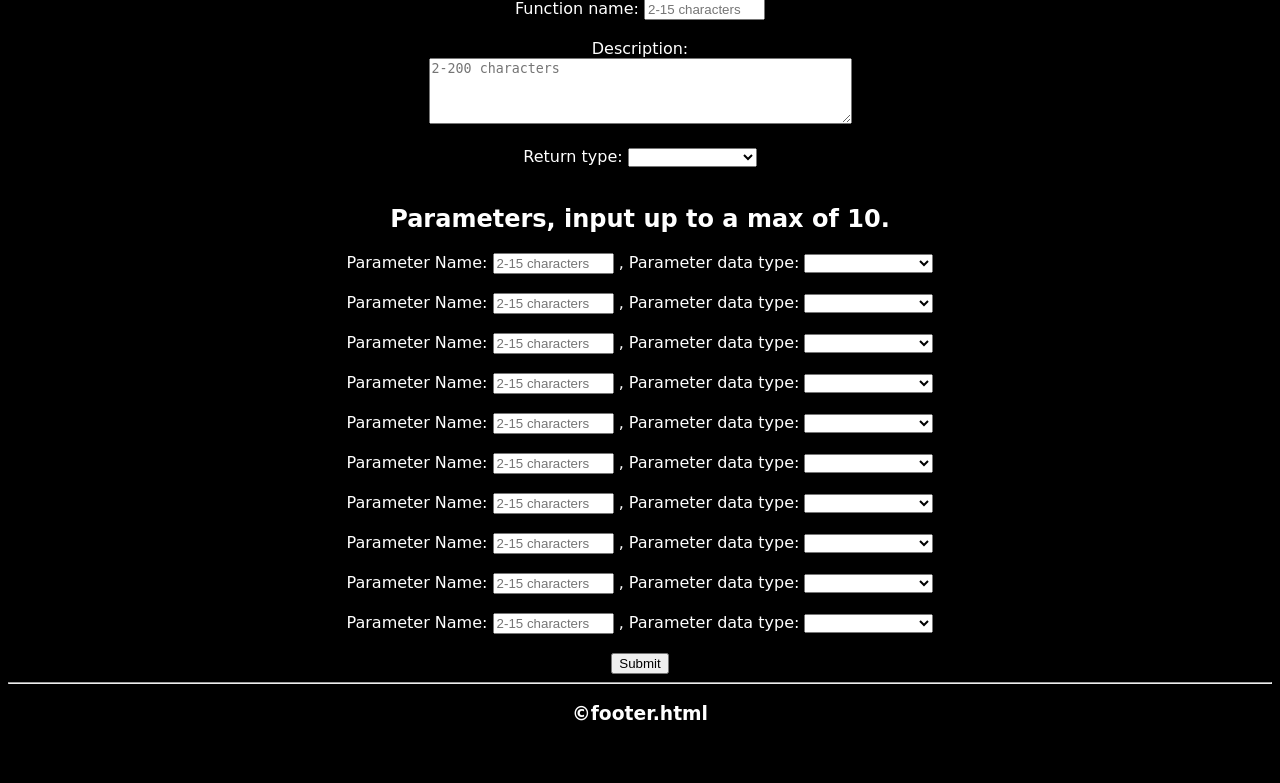
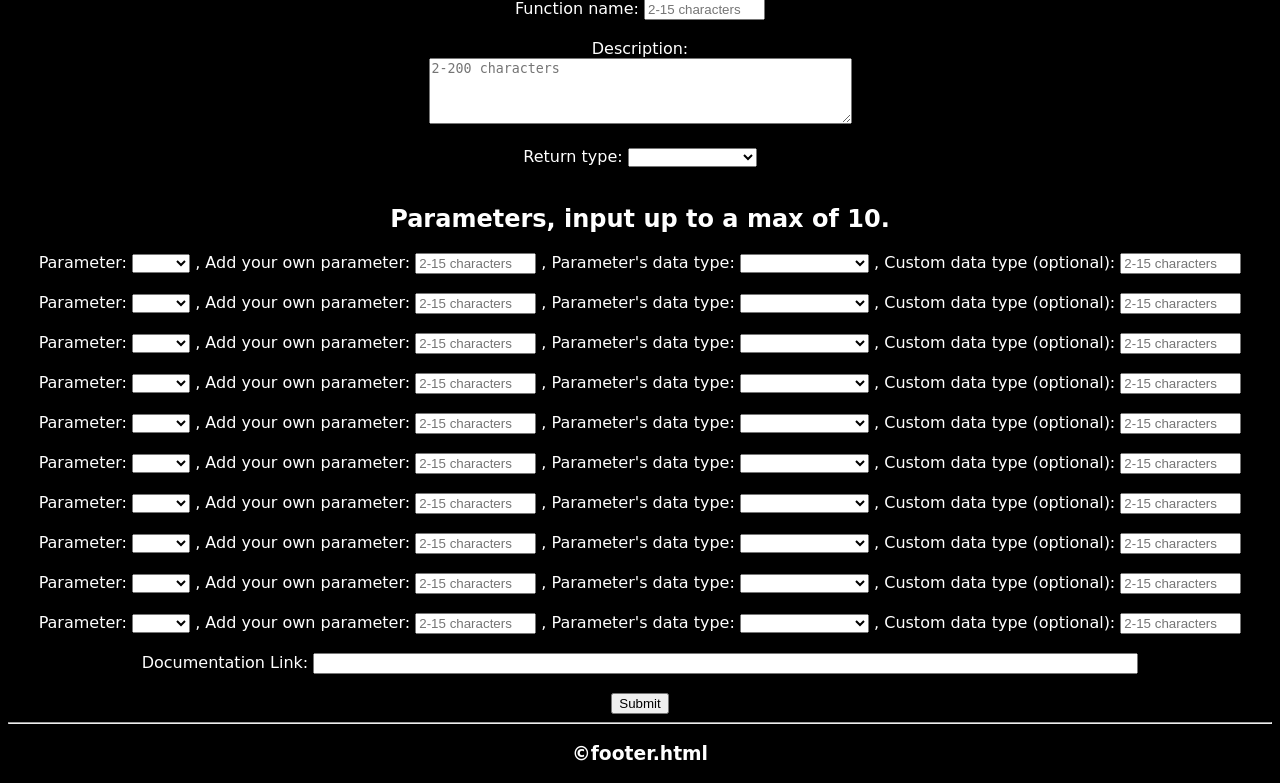
Before and after one commit to Someone-That/Godot-Functions, a Flask app: page /add-your-own in a window 1280 px wide; the page is wider, and only the part inside the window is pictured. Shown: the part 322-1105 px from the top of that part. Before the commit the page ends 1043 px from the top of that part, so only its background shows below. Run offline with Flask 3, Linux system fonts and the light colour scheme; data comes from the database, SQL or seed files in the repository.

Commit message:
Adding custom datatype/parameter input fields

```diff
--- a/routes.py
+++ b/routes.py
@@ -65,7 +65,8 @@ def home():
 @app.route('/add-your-own')
 def add_your_own():
 	data_types = sql_statement("SELECT name from DataType")
-	return render_template("add_your_own.html", title="Add your own", data_types=data_types)
+	parameters = sql_statement("SELECT name from Parameters")
+	return render_template("add_your_own.html", title="Add your own", data_types=data_types, parameters=parameters)
 
 
 @app.route('/add-your-own', methods=['POST'])
--- a/templates/add_your_own.html
+++ b/templates/add_your_own.html
@@ -11,7 +11,7 @@
   <textarea id="description" name="description" rows="4" cols="50" placeholder="2-200 characters"></textarea><br><br>
 
   <label>Return type:</label>
-  <select name="return type" id="return type">
+  <select name="return type" class="return-type">
     <option value=""></option>
     {% for i in data_types %}
         <option value="{{i}}">{{i}}</option>
@@ -20,18 +20,33 @@
 
   <h2>Parameters, input up to a max of 10.</h2>
 
-  {% for i in range(10) %}
-  <label>Parameter Name:</label>
-  <input type="text" class="parametername" name="parameter{{i}}" placeholder="2-15 characters" size="12">
-  <label>, Parameter data type:</label>
-  <select name="return type" id="return type">
+  {% for i in range(10) %} <!--parameter inputs-->
+  <label>Parameter:</label>
+  <select name="parameter{{i}}" class="parameter">
+    <option value=""></option>
+    {% for i in parameters %}
+        <option value="{{i}}">{{i}}</option>
+    {%endfor%}
+  </select>
+
+  <label>, Add your own parameter:</label>
+  <input type="text" class="parameter-name" name="parameter{{i}}" placeholder="2-15 characters" size="12">
+
+  <label>, Parameter's data type:</label>
+  <select name="parameterdt{{i}}" class="return-type">
     <option value=""></option>
     {% for i in data_types %}
         <option value="{{i}}">{{i}}</option>
     {%endfor%}
   </select>
+
+  <label>, Custom data type (optional):</label>
+  <input type="text" class="custom-parameter-datatype" name="customparameterdt{{i}}" placeholder="2-15 characters" size="12">
   <br><br>
   {%endfor%}
+
+  <label>Documentation Link:</label>
+  <input type="text" id="doclink" name="doclink" size="100"><br><br>
 
   <input type="submit" value="Submit">
 </form>
--- a/templates/home.html
+++ b/templates/home.html
@@ -7,7 +7,7 @@
     <h2 class="function-name">{{i+1}}. {{function_names[i]}}{{neat_parameter_list[i] | safe}}, {{return_types[i]}}</h2> <!--displays ranking, name, parameters, and return type-->
     <div class = "description">
     <h2>{{descriptions[i]}}</h2>
-    <h2><a href="https://docs.godotengine.org/en/stable/classes/class_{{doc_links[i]}}" target="_blank">Doc link</a></h2> <!--takes advantage of the repeated link path of the godot docs-->
+    <h2><a href="https://docs.godotengine.org/en/stable/classes/class_{{doc_links[i]}}" target="_blank">Documentation</a></h2> <!--takes advantage of the repeated link path of the godot docs-->
     </div>
 {%endfor%}
 
```
